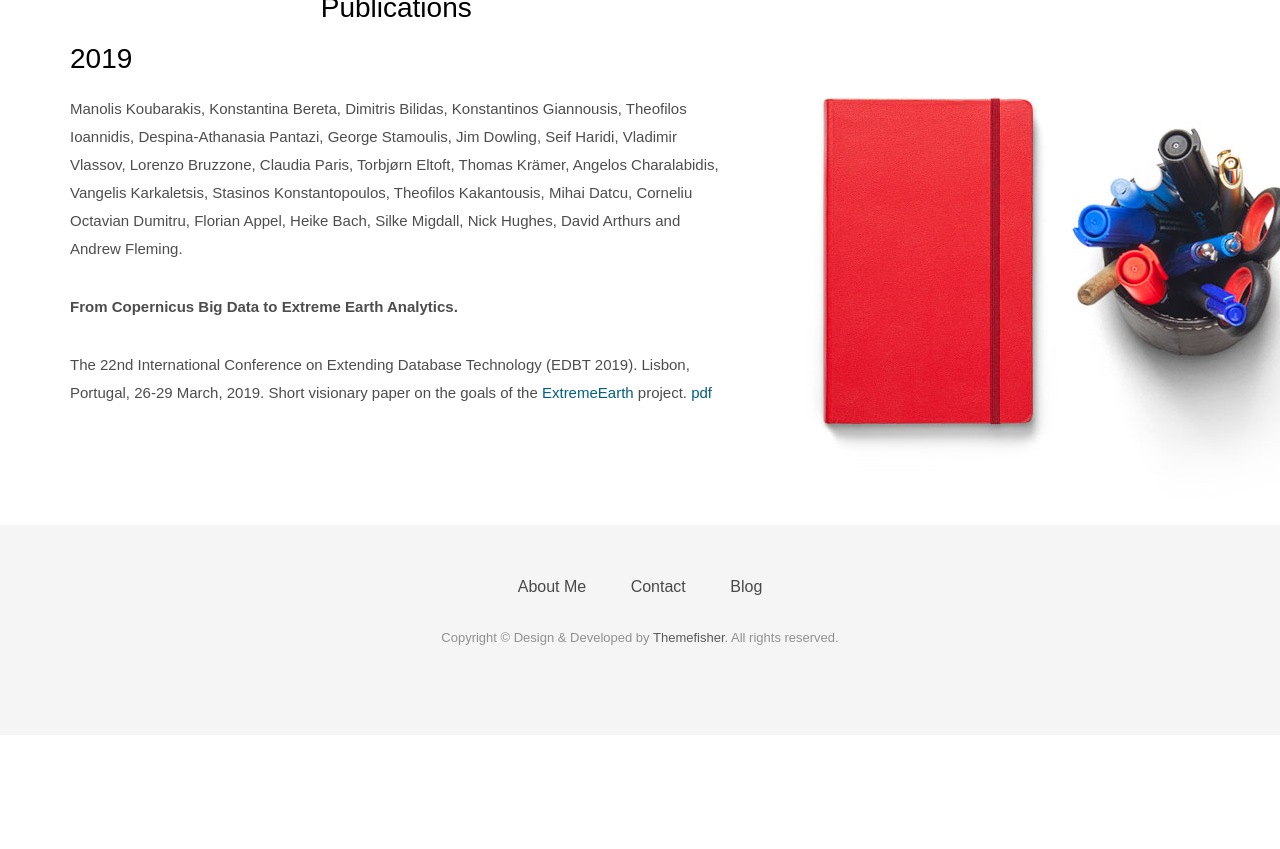
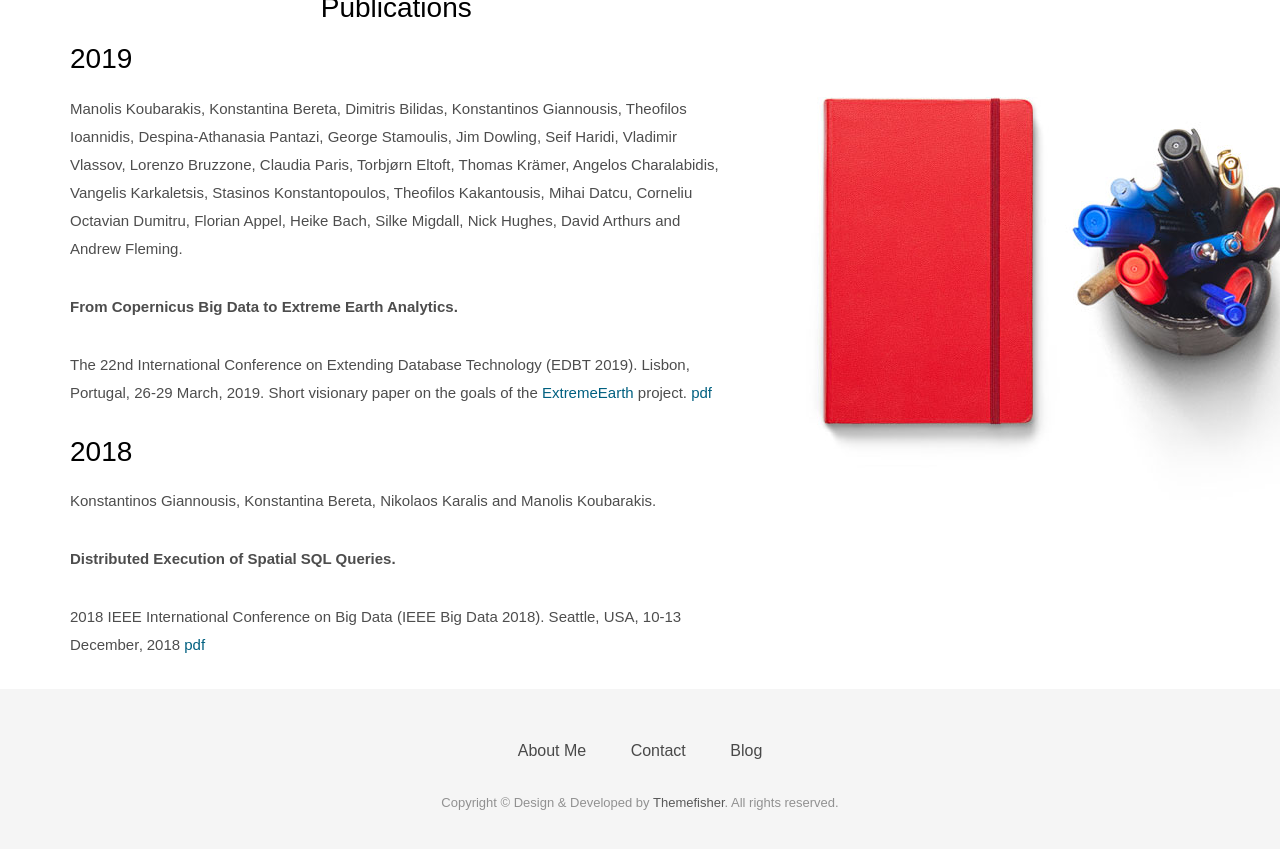
Before and after one commit to kgiann78/kgiann78.github.io, a Jekyll site: the page built from index.html, in a window 1280 px wide and 900 px high, scrolled down 3907 px. Shown: the top 849 px of the window. Built offline with Jekyll 4.4.1, drawn with Linux system fonts in a browser that asks for light colours; nearby versions of some CDN libraries; some web fonts are replaced; before the commit the page ends 4642 px from its top, so only the background shows below that.

Commit message:
update publications

```diff
--- a/index.html
+++ b/index.html
@@ -172,7 +172,7 @@ permalink: /
             </div>
             <div class="col-md-7 col-sm-12">
                 <div>
-                        <div class="text-center animate-box">
+                        <div class="timeline-heading text-center animate-box">
                                 <h3>Publications</h3>
                         </div>
                         <ul>
@@ -180,8 +180,7 @@ permalink: /
                                 <div class="timeline-heading">
                                         <h3 class="timeline-title">2019</h3>
                                 </div>
-                                <ul>
-                                    <li>
+                                <div>
                                         <p>Manolis Koubarakis, Konstantina Bereta, Dimitris Bilidas, Konstantinos Giannousis,
                                                 Theofilos Ioannidis, Despina-Athanasia Pantazi, George Stamoulis, Jim Dowling,
                                                 Seif Haridi, Vladimir Vlassov, Lorenzo Bruzzone, Claudia Paris, Torbjørn Eltoft,
@@ -193,8 +192,19 @@ permalink: /
                                                 <p>The 22nd International Conference on Extending Database Technology (EDBT 2019).
                                                     Lisbon, Portugal, 26-29 March, 2019. Short visionary paper on the goals of the <a href="earthanalytics.eu">ExtremeEarth</a> project.
                                                     <a href="http://cgi.di.uoa.gr/~koubarak/publications/2019/EDBT19_paper_321.pdf">pdf</a></p>
+                                </div>
                             </li>
-                                </ul>
+                            <li class="animate-box">
+                                    <div class="timeline-heading">
+                                            <h3 class="timeline-title">2018</h3>
+                                    </div>
+                                    <div>
+                                            <p>Konstantinos Giannousis, Konstantina Bereta, Nikolaos Karalis and Manolis Koubarakis. </p>
+
+                                                <p><b>Distributed Execution of Spatial SQL Queries. </b></p>
+                                                <p>2018 IEEE International Conference on Big Data (IEEE Big Data 2018). Seattle, USA, 10-13 December‚ 2018
+                                                    <a href="http://cgi.di.uoa.gr/~koubarak/publications/2018/IEEEBigDataShort.pdf">pdf</a></p>
+                                    </div>
                                 </li>
                         </ul>
 
```
Lines whose indentation alone changed are shown as unchanged.
